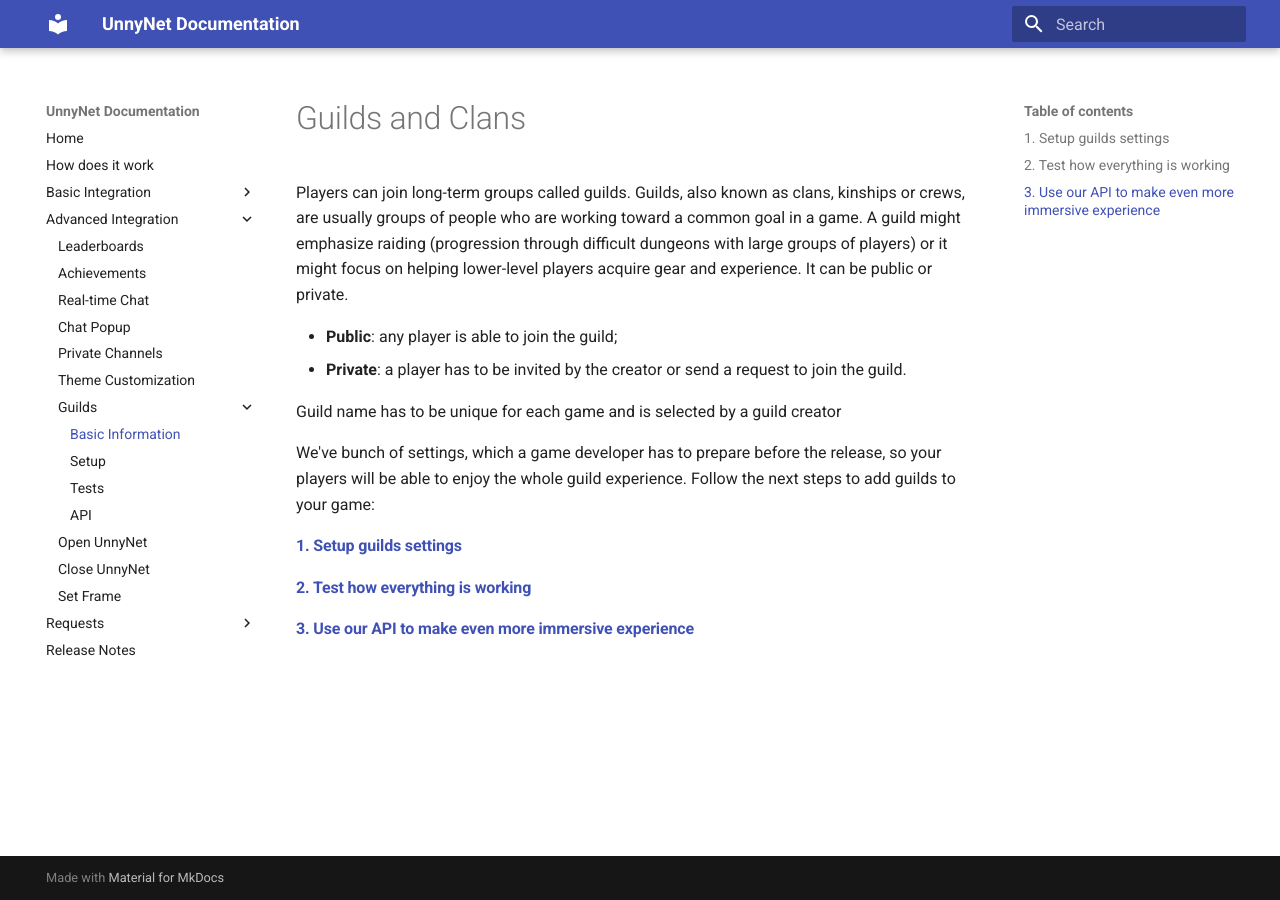
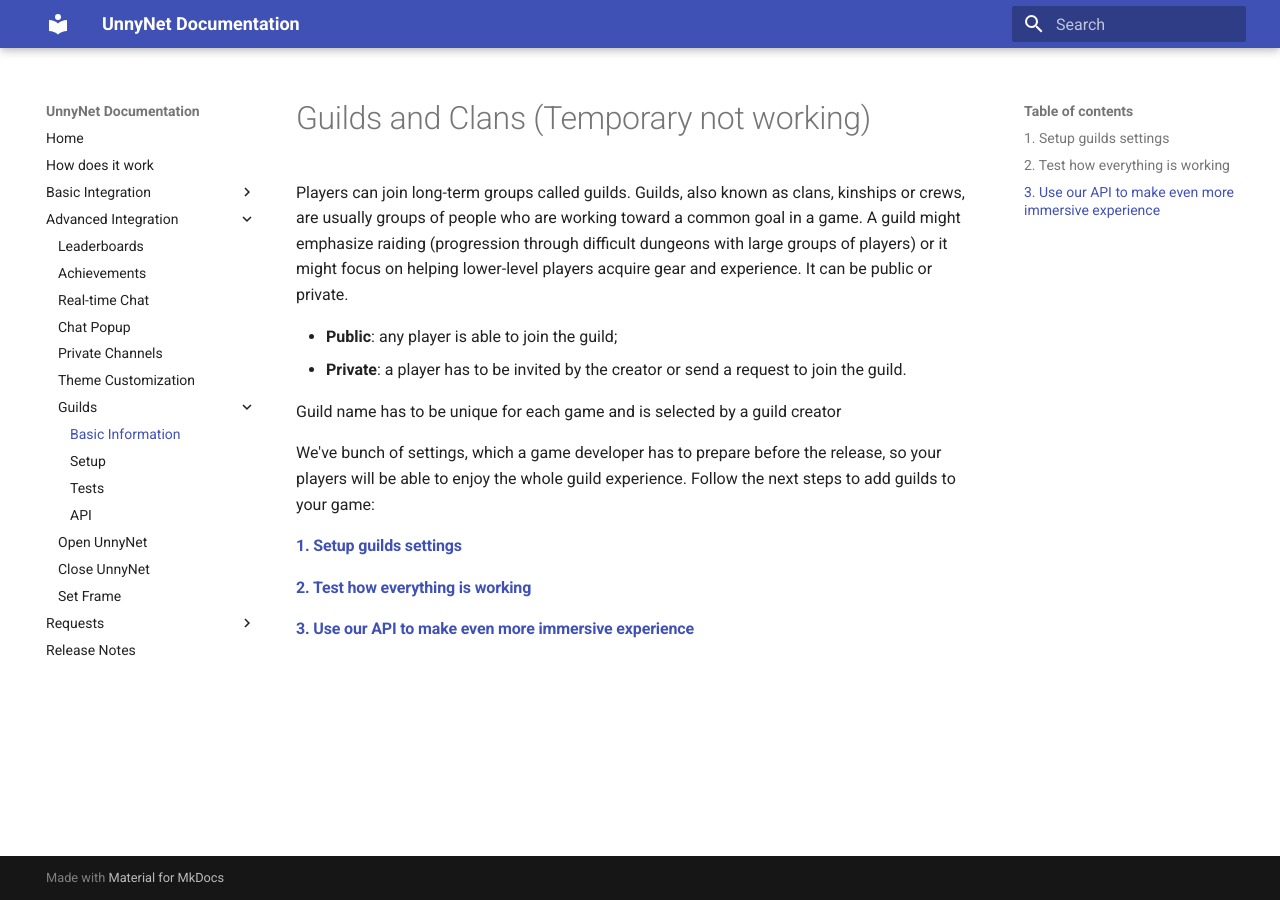
Before and after one commit to unnynet/unnynet-docs, an MkDocs documentation site: the page built from docs/advanced/guilds/guilds.md, in a window 1280 px wide. Built offline with MkDocs 1.6.1 and Material for MkDocs 9.7.7, drawn with Linux system fonts in a browser that asks for light colours.

Commit message:
not working message

```diff
--- a/docs/advanced/guilds/guilds.md
+++ b/docs/advanced/guilds/guilds.md
@@ -1,4 +1,4 @@
-# Guilds and Clans
+# Guilds and Clans (Temporary not working)
 
 Players can join long-term groups called guilds. Guilds, also known as clans, kinships or crews, are usually groups of people who are working toward a common goal in a game. A guild might emphasize raiding (progression through difficult dungeons with large groups of players) or it might focus on helping lower-level players acquire gear and experience. It can be public or private.
 
```
